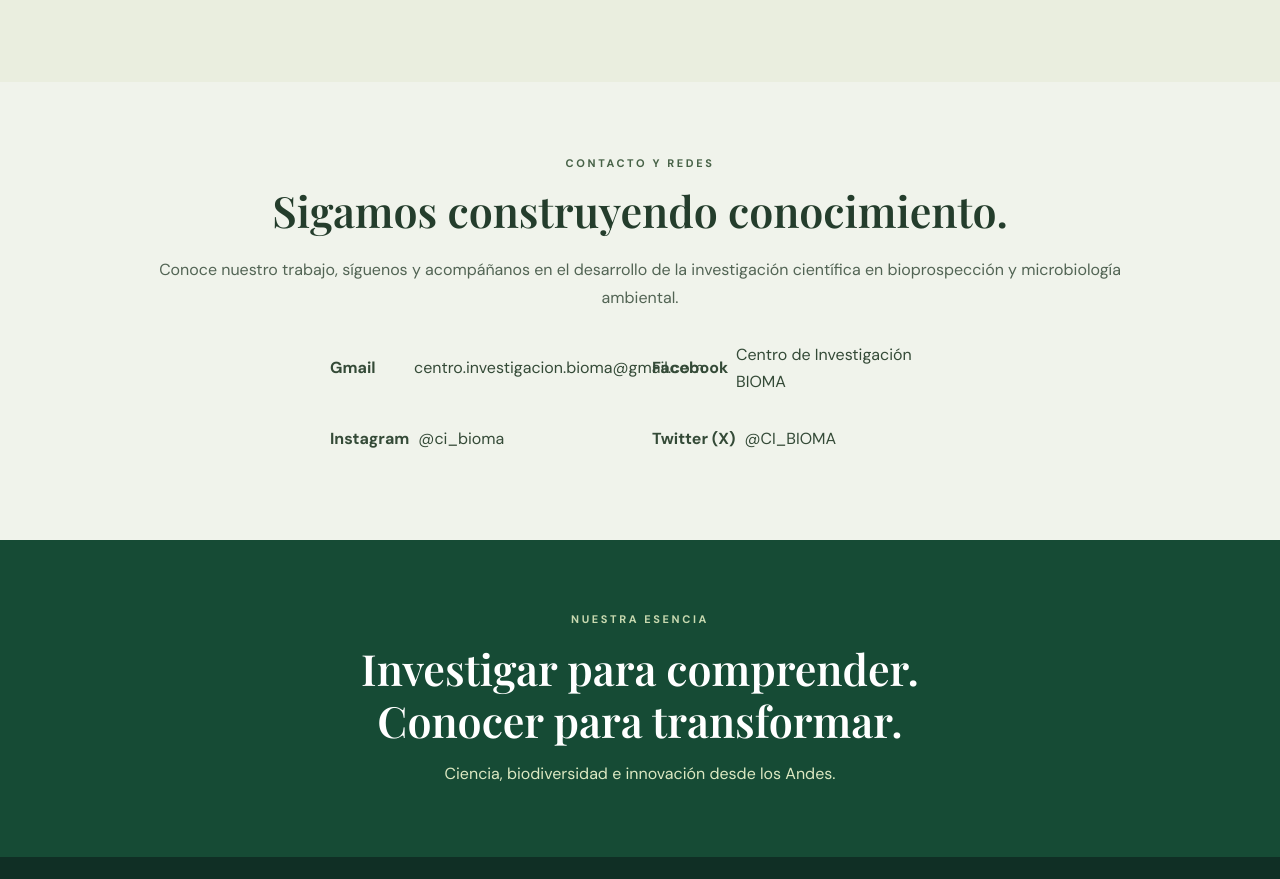
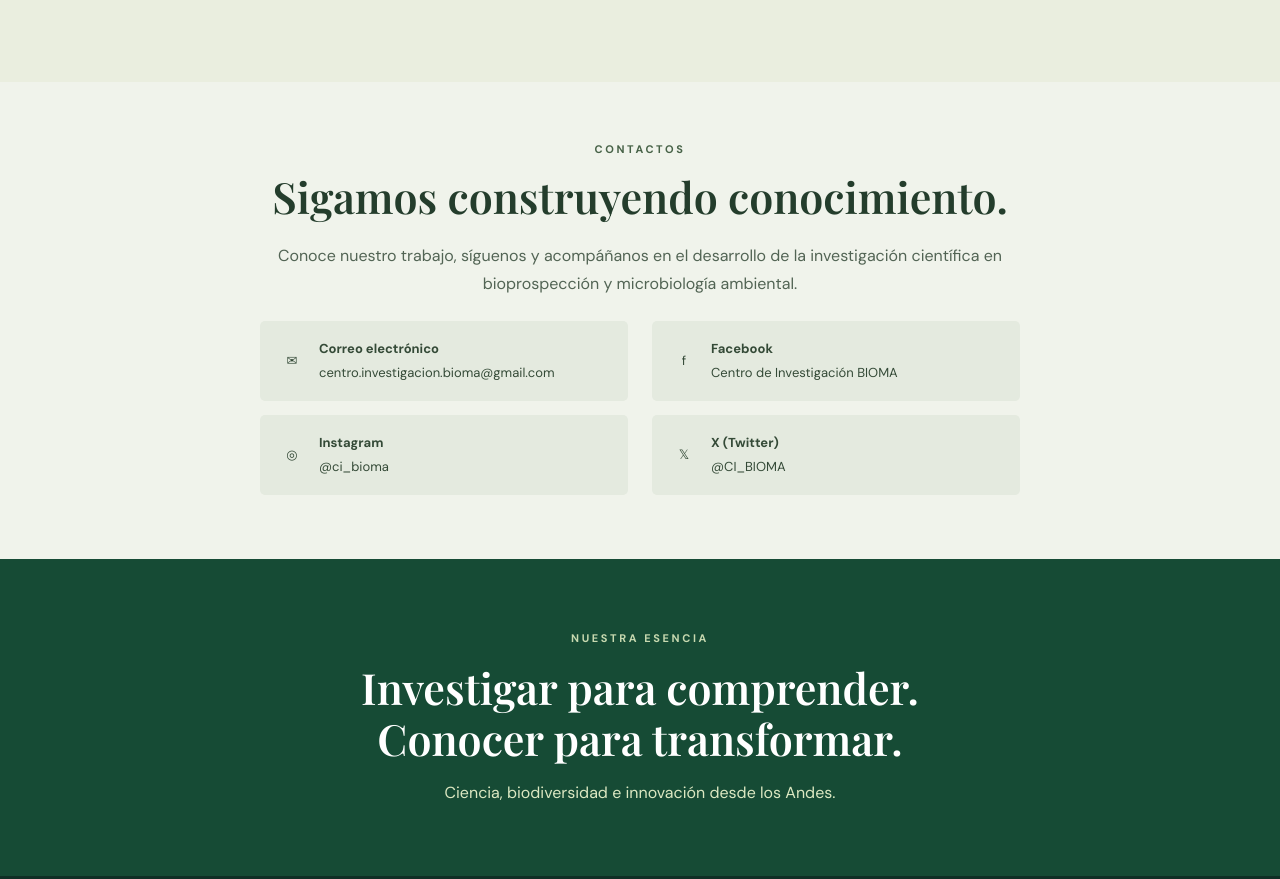
Before and after one commit to ci-bioma/BIOMA, a plain HTML site: page index.html in a window 1280 px wide. Shown: the part 2871-3750 px from the top of the page. Drawn offline with nearby package versions, Linux system fonts and the light colour scheme.

Commit message:
Refactor contact section and update styles

```diff
--- a/index.html
+++ b/index.html
@@ -1,4 +1,3 @@
-
 <!DOCTYPE html>
 <html lang="es">
 <head>
@@ -72,14 +71,17 @@
     .research-card h3{font-size:20px;line-height:1.3;color:var(--forest);margin-bottom:9px}
     .research-card p{font-size:13px;color:var(--muted)}
 
-    .contact{text-align:center;background:#f0f3eb;color:#243d2c;padding:72px 10% 78px}
+    .contact{text-align:center;background:#f0f3eb;color:#243d2c;padding:58px 10% 64px}
     .contact .section-label{color:#476247}
     .contact h2{color:#243d2c}
-    .contact p{color:#526454;margin:7px 0}
-    .social-links{display:grid;grid-template-columns:repeat(2,minmax(0,1fr));gap:10px 24px;max-width:620px;margin:20px auto 0;text-align:left;padding:0}
-    .social-links p{display:flex;align-items:center;gap:9px;margin:0!important;color:#344a37;padding:10px 0}
-    .social-links strong{min-width:75px;color:#344a37}
-    .social-links a{color:#344a37;text-decoration:none}
+    .contact-intro{max-width:780px;margin:0 auto 24px}
+    .contact-intro p{color:#526454;margin:7px 0}
+    .social-links{display:grid;grid-template-columns:repeat(2,minmax(0,1fr));gap:14px 24px;max-width:760px;margin:24px auto 0;text-align:left;padding:0}
+    .social-links .contact-item{display:flex;align-items:center;gap:13px;margin:0!important;color:#344a37;background:#e4eadf;padding:17px 18px;border-radius:5px;min-width:0}
+    .contact-icon{font-size:23px;flex:0 0 28px;text-align:center}
+    .contact-item div{min-width:0}
+    .contact-item strong{display:block;color:#344a37;font-size:13px;margin-bottom:2px}
+    .contact-item a,.contact-item span{display:block;color:#344a37;font-size:13px;overflow-wrap:anywhere}
     .social-links a:hover{text-decoration:underline}
 
     .quote{background:var(--forest);color:white;text-align:center;padding:70px 10%}
@@ -219,17 +221,18 @@
     </div>
   </section>
 
-  <!-- CONTACTO Y REDES -->
+  <!-- CONTACTOS -->
   <section class="contact" id="contacto">
-    <div class="section-label">Contacto y redes</div>
-    <h2>Sigamos construyendo conocimiento.</h2>
-    <p>Conoce nuestro trabajo, síguenos y acompáñanos en el desarrollo de la investigación científica en bioprospección y microbiología ambiental.</p>
-
+    <div class="contact-intro">
+      <div class="section-label">Contactos</div>
+      <h2>Sigamos construyendo conocimiento.</h2>
+      <p>Conoce nuestro trabajo, síguenos y acompáñanos en el desarrollo de la investigación científica en bioprospección y microbiología ambiental.</p>
+    </div>
     <div class="social-links">
-      <p><strong>Gmail</strong><a href="mailto:centro.investigacion.bioma@gmail.com">centro.investigacion.bioma@gmail.com</a></p>
-      <p><strong>Facebook</strong><span>Centro de Investigación BIOMA</span></p>
-      <p><strong>Instagram</strong><a href="https://instagram.com/ci_bioma" target="_blank" rel="noopener">@ci_bioma</a></p>
-      <p><strong>Twitter (X)</strong><a href="https://x.com/CI_BIOMA" target="_blank" rel="noopener">@CI_BIOMA</a></p>
+      <div class="contact-item"><span class="contact-icon" aria-hidden="true">✉</span><div><strong>Correo electrónico</strong><a href="mailto:centro.investigacion.bioma@gmail.com">centro.investigacion.bioma@gmail.com</a></div></div>
+      <div class="contact-item"><span class="contact-icon" aria-hidden="true">f</span><div><strong>Facebook</strong><span>Centro de Investigación BIOMA</span></div></div>
+      <div class="contact-item"><span class="contact-icon" aria-hidden="true">◎</span><div><strong>Instagram</strong><a href="https://instagram.com/ci_bioma" target="_blank" rel="noopener">@ci_bioma</a></div></div>
+      <div class="contact-item"><span class="contact-icon" aria-hidden="true">𝕏</span><div><strong>X (Twitter)</strong><a href="https://x.com/CI_BIOMA" target="_blank" rel="noopener">@CI_BIOMA</a></div></div>
     </div>
   </section>
 
```
